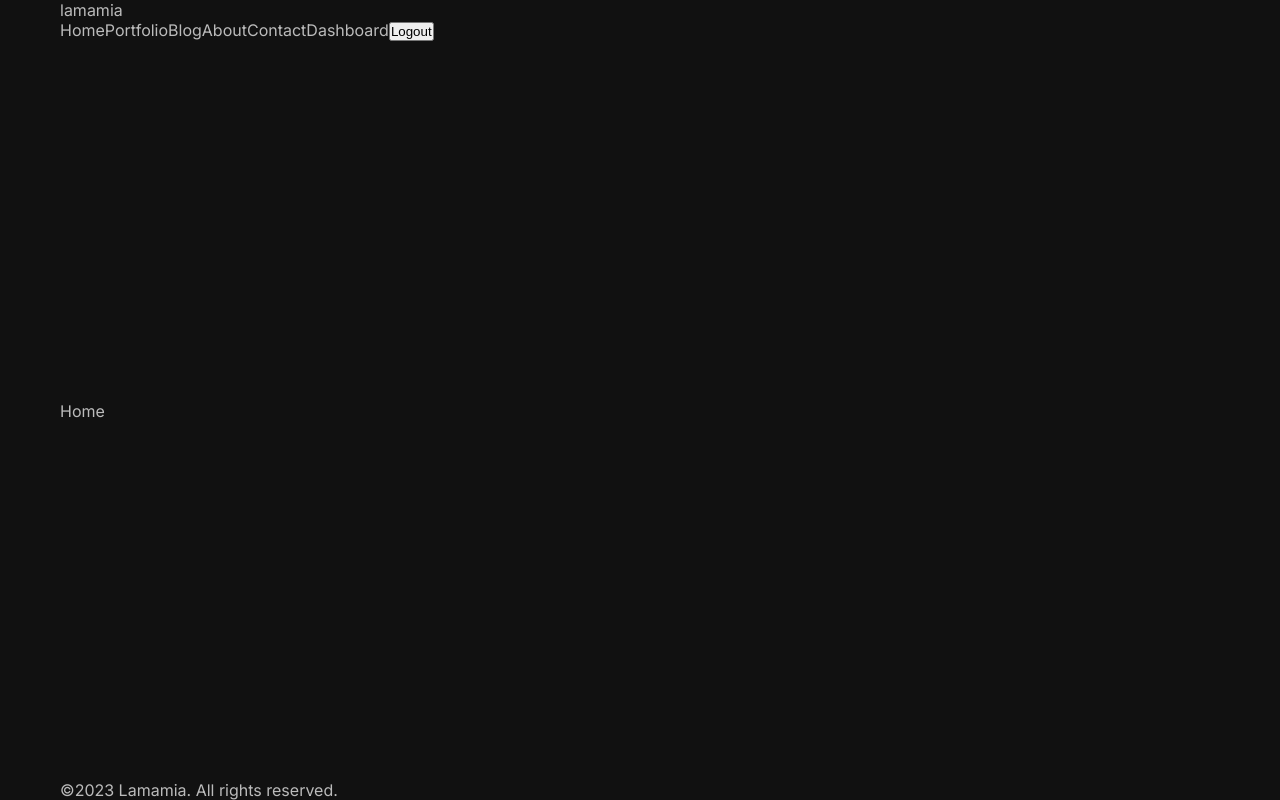
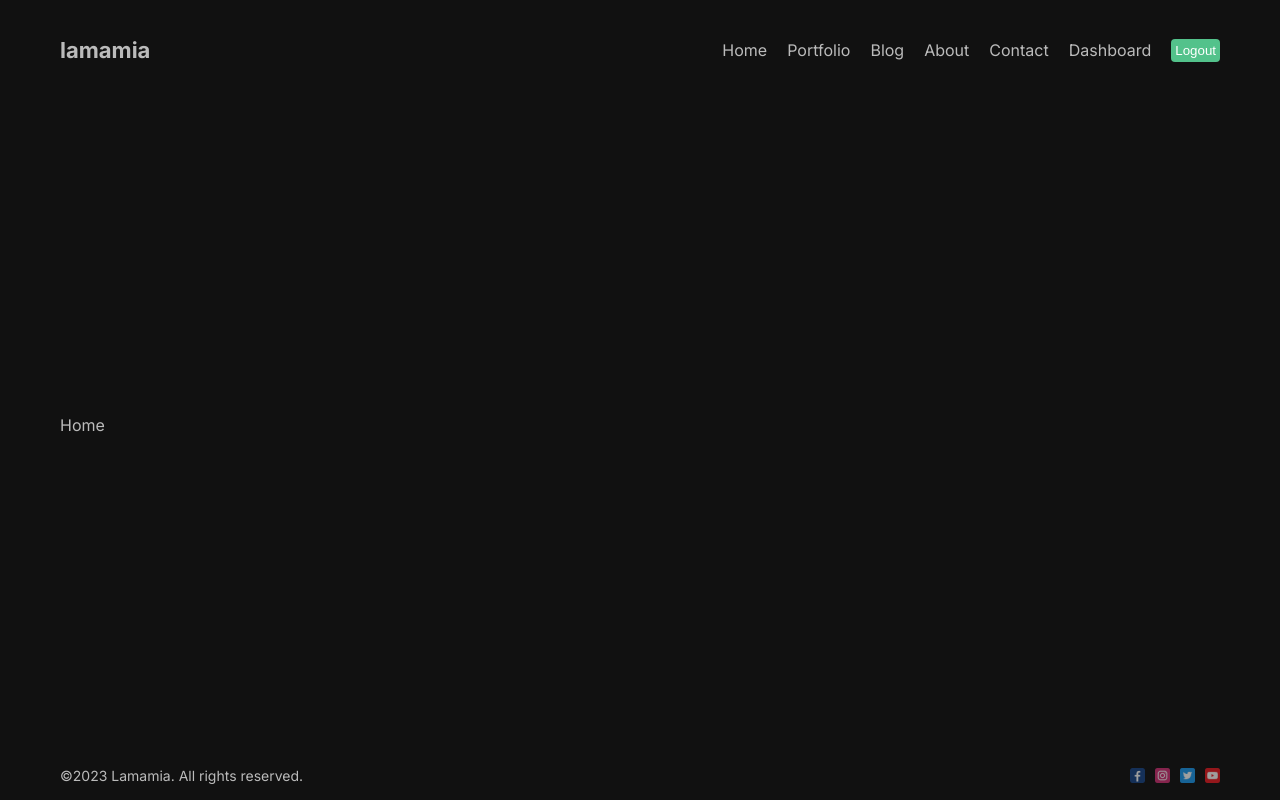
Before and after one commit to RaiseOnce/design-app, a Next.js app: page / in a window 1280 px wide. Built offline with nearby package versions, Linux system fonts and the light colour scheme.

Commit message:
nav and footer are done

```diff
--- /dev/null
+++ b/src/components/footer/Footer.module.scss
@@ -0,0 +1,20 @@
+@import '../../styles/base';
+
+.container {
+  height: 50px;
+  display: flex;
+  align-items: center;
+  justify-content: space-between;
+  font-size: 14px;
+}
+
+.social {
+  display: flex;
+  align-items: center;
+  gap: 10px;
+}
+
+.icon {
+  opacity: 0.6;
+  cursor: pointer;
+}
--- a/src/components/footer/Footer.tsx
+++ b/src/components/footer/Footer.tsx
@@ -1,9 +1,27 @@
+'use client'
+
 import React from 'react'
+import styles from './Footer.module.scss'
+import Image from 'next/image'
+import { socials } from '@/constants'
 
 const Footer = () => {
   return (
-    <div>
+    <div className={styles.container}>
       <div>©2023 Lamamia. All rights reserved.</div>
+
+      <div className={styles.social}>
+        {socials.map((social) => (
+          <Image
+            key={social.id}
+            src={social.url}
+            alt={social.title}
+            className={styles.icon}
+            width={15}
+            height={15}
+          />
+        ))}
+      </div>
     </div>
   )
 }
--- /dev/null
+++ b/src/components/navbar/Navbar.module.scss
@@ -0,0 +1,28 @@
+@import '../../styles/base';
+
+.container {
+  height: 100px;
+  display: flex;
+  justify-content: space-between;
+  align-items: center;
+}
+
+.logo {
+  font-weight: bold;
+  font-size: 22px;
+}
+
+.links {
+  display: flex;
+  align-items: center;
+  gap: 20px;
+}
+
+.logout {
+  padding: 4px;
+  border: none;
+  background-color: $color-green;
+  color: $color-white;
+  cursor: pointer;
+  border-radius: 4px;
+}
--- a/src/components/navbar/Navbar.tsx
+++ b/src/components/navbar/Navbar.tsx
@@ -3,18 +3,24 @@
 import { navLinks } from '@/constants'
 import Link from 'next/link'
 import React from 'react'
+import styles from './Navbar.module.scss'
 
 const Navbar = () => {
   return (
-    <div>
-      <Link href="/">lamamia</Link>
-      <div>
+    <div className={styles.container}>
+      <Link href="/" className={styles.logo}>
+        lamamia
+      </Link>
+
+      <div className={styles.links}>
         {navLinks.map((link) => (
-          <Link key={link.id} href={link.url}>
+          <Link key={link.id} href={link.url} className={styles.link}>
             {link.title}
           </Link>
         ))}
+
         <button
+          className={styles.logout}
           onClick={() => {
             console.log('logged out')
           }}
--- a/src/constants/index.ts
+++ b/src/constants/index.ts
@@ -30,3 +30,26 @@ export const navLinks = [
     url: '/dashboard',
   },
 ]
+
+export const socials = [
+  {
+    id: 1,
+    title: 'Facebook',
+    url: '/1.png',
+  },
+  {
+    id: 2,
+    title: 'Instagram',
+    url: '/2.png',
+  },
+  {
+    id: 3,
+    title: 'Twitter',
+    url: '/3.png',
+  },
+  {
+    id: 4,
+    title: 'Youtube',
+    url: '/4.png',
+  },
+]
--- a/src/styles/_colors.scss
+++ b/src/styles/_colors.scss
@@ -12,7 +12,7 @@ $color-green-transperent: rgba(64, 181, 173, 0.6);
 
 $color-gray: #f7f7f7;
 $color-gray-dark: #d9d9d9;
-$color-green: #40b5ad;
+$color-green: #53c28b;
 $color-light-green: #b6dfdd;
 $color-main: #f5da5a;
 $color-accent: #5983d5;
```
